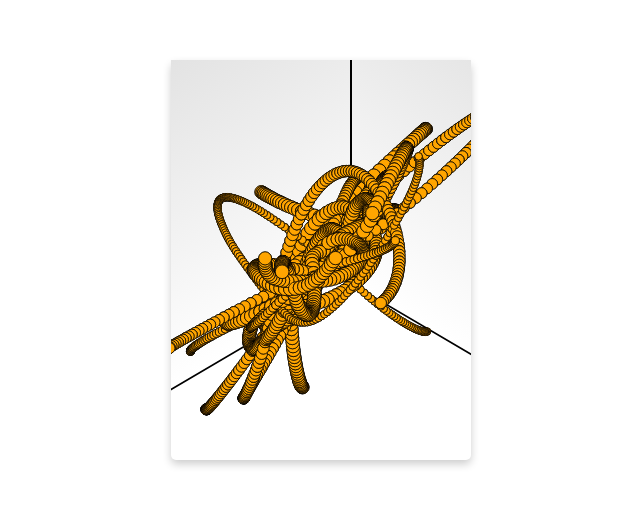
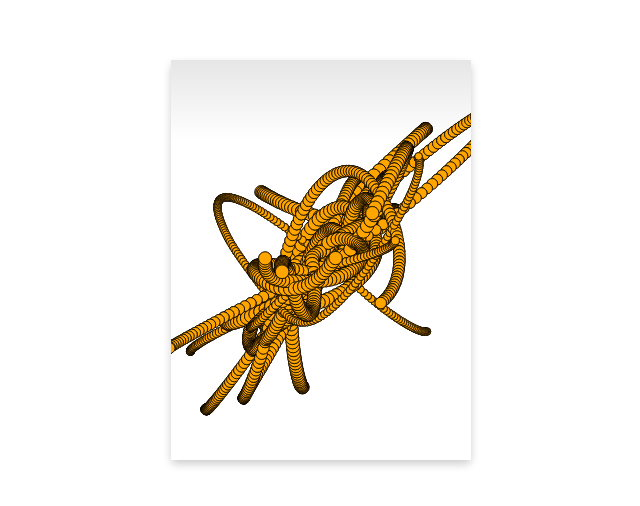
Before and after one commit to ashakirzianov/ashakirzianov-com, a Next.js app: page /knot in a window 1280 px wide. Shown: the part 140-646 px from the top of the page, without its empty margins (319-959 px from the left). Built offline with nearby package versions, Linux system fonts and the light colour scheme.

Commit message:
Corent knot variant

```diff
--- a/pages/knot.tsx
+++ b/pages/knot.tsx
@@ -3,6 +3,7 @@
 import { Canvas } from "@/components/Canvas";
 import { PosterPage } from "@/components/PosterPage";
 import { useSketcher } from "@/hooks/sketcher";
+import { toRGBA } from "@/sketcher/color";
 import knot from "@/sketches/knot";
 
 function KnotComp() {
@@ -11,7 +12,11 @@ function KnotComp() {
             count: 8,
             velocityAmp: 0.5,
             radiusRange: { min: 0.5, max: 5 },
-            color: 'orange',
+            palette: {
+                main: toRGBA('orange'),
+                complimentary: { red: 230, green: 230, blue: 230 },
+            },
+            variant: 'gradient',
         }),
         period: 40,
     });
--- a/sketches/knot.ts
+++ b/sketches/knot.ts
@@ -1,16 +1,22 @@
+import { fromRGBA, gray, multRGBA, makeStops, unifromStops } from '@/sketcher/color';
 import {
   velocityStep, combineLaws, gravity,
   circle,
-  renderFromTransforms, centerOnMidpoint, zoomToFit, Universe, random3d, randomRange, NumRange, Color, Scene, Canvas, rangeArray,
+  renderFromTransforms, centerOnMidpoint, zoomToFit, Universe, random3d, randomRange, NumRange, Color, Scene, Canvas, rangeArray, ColorStop, RGBAColor, Vector,
 } from '../sketcher';
 
 export default function knot({
-  count, radiusRange, velocityAmp, color,
+  count, radiusRange, velocityAmp, variant,
+  palette: { main, complimentary },
 }: {
   count: number,
   radiusRange: NumRange,
   velocityAmp: number,
-  color: Color,
+  palette: {
+    main: RGBAColor,
+    complimentary: RGBAColor,
+  },
+  variant: 'corner' | 'gradient' | 'pain',
 }): Scene {
   return {
     universe: {
@@ -42,7 +48,7 @@ export default function knot({
           for (let object of universe.objects) {
             circle({
               lineWidth: 0.5,
-              fill: color,
+              fill: fromRGBA(main),
               stroke: 'black',
               position: object.position,
               radius: object.radius,
@@ -53,28 +59,77 @@ export default function knot({
       },
     ),
     setupFrame({ canvas }) {
-      corner({ canvas, offset: 0.4, angle: 0.7 });
+      switch (variant) {
+        case 'corner':
+          corner({
+            canvas,
+            color: complimentary,
+            offset: 0.3, angle: 0.7,
+          });
+          break;
+        case 'gradient':
+          gradient({
+            canvas,
+            stops: makeStops({
+              0: fromRGBA(complimentary),
+              0.2: fromRGBA(multRGBA(complimentary, 1.2)),
+              1: gray(255),
+            }),
+          });
+          break;
+        default:
+          break;
+      }
     },
   };
 }
 
+function gradient({
+  canvas: { context, width, height },
+  stops,
+}: {
+  canvas: Canvas,
+  stops: ColorStop[],
+}) {
+  context.save();
+  var gradient = context.createLinearGradient(0, 0, 0, height);
+  stops.forEach(
+    ({ offset, color }) => gradient.addColorStop(offset, color),
+  );
+
+  context.fillStyle = gradient;
+  context.fillRect(0, 0, width, height);
+  context.restore();
+}
+
 function corner({
-  canvas: { context, width, height },
-  offset, angle,
+  canvas, offset, angle, border, color,
 }: {
   canvas: Canvas,
   offset: number,
   angle: number,
+  border?: number,
+  color: RGBAColor,
 }) {
-  function wall({ context, width, height }: Canvas) {
+  let { context, width, height } = canvas;
+  context.save();
+
+  function wall({
+    stops, border,
+  }: {
+    stops: ColorStop[],
+    border?: number,
+  }) {
     context.save();
     var gradient = context.createLinearGradient(0, 0, 0, height);
-    gradient.addColorStop(0, "#DDDDDD");
-    gradient.addColorStop(1, "#FFFFFF");
+    stops.forEach(
+      ({ offset, color }) => gradient.addColorStop(offset, color),
+    );
 
     context.fillStyle = gradient;
     context.fillRect(0, 0, width, height);
 
+    if (border) {
       context.lineWidth = 2;
       context.strokeStyle = 'black';
       context.beginPath();
@@ -82,42 +137,35 @@ function corner({
       context.lineTo(width, height);
       context.lineTo(width, 0);
       context.stroke();
+    }
     context.restore();
   }
+
+  let base = fromRGBA(color);
+  let lightest = fromRGBA(multRGBA(color, 1.2));
+  let light = fromRGBA(multRGBA(color, 1.05));
+  let dark = fromRGBA(multRGBA(color, 0.95));
+  context.fillStyle = lightest;
+  context.fillRect(0, 0, width, height);
   let skew = Math.cos(-Math.PI * angle);
   context.save();
   context.translate(-offset * width, 0);
   context.transform(1, skew, 0, 1, 0, 0);
-  wall({ context, width, height });
+  wall({
+    stops: unifromStops([base, light]),
+    border,
+  });
   context.restore();
   context.save();
   context.scale(-1, 1);
   context.translate(-width, 0);
   context.translate(-(1 - offset) * width, 0);
   context.transform(1, skew, 0, 1, 0, 0);
-  wall({ context, width, height });
+  wall({
+    stops: unifromStops([dark, base]),
+    border,
+  });
+  context.restore();
+
   context.restore();
 }
-
-function colorRect({ context, width, height }: Canvas) {
-  context.beginPath();
-  context.moveTo(0, 0);
-  context.lineTo(0, height);
-  context.strokeStyle = 'red';
-  context.stroke();
-  context.beginPath();
-  context.moveTo(0, height);
-  context.lineTo(width, height);
-  context.strokeStyle = 'green';
-  context.stroke();
-  context.beginPath();
-  context.moveTo(width, height);
-  context.lineTo(width, 0);
-  context.strokeStyle = 'blue';
-  context.stroke();
-  context.beginPath();
-  context.moveTo(width, 0);
-  context.lineTo(0, 0);
-  context.strokeStyle = 'orange';
-  context.stroke();
-}
```
Lines whose indentation alone changed are shown as unchanged.
